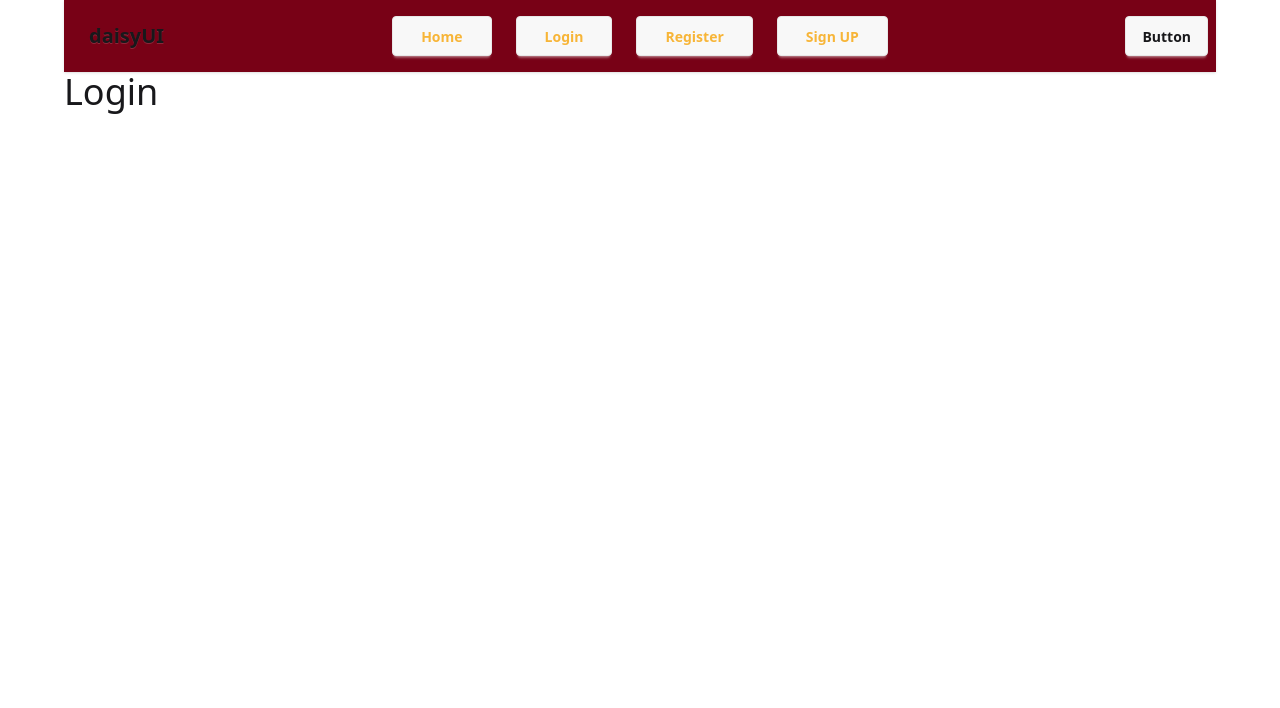
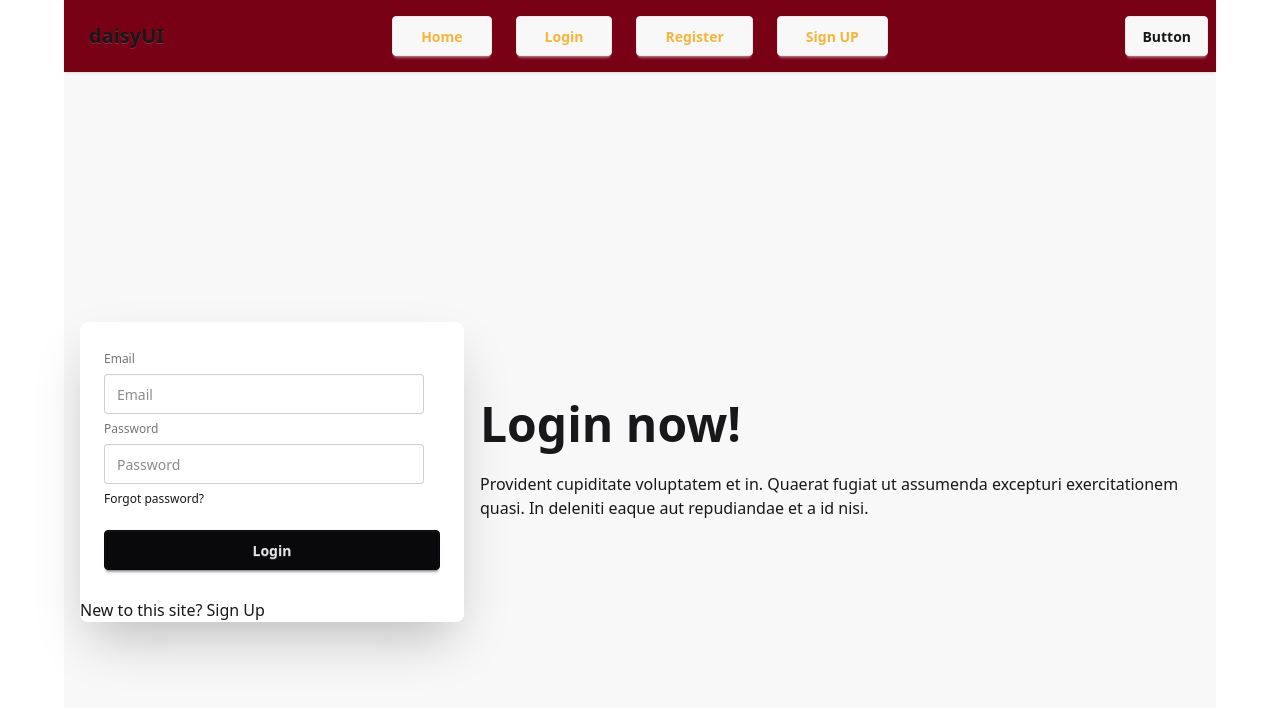
Before and after one commit to anayet71/email-password-auth, a React (Vite) app: page /login in a window 1280 px wide. Shown: the top 708 px of the page. Built offline with nearby package versions, Linux system fonts and the light colour scheme.

Commit message:
login user with email and password

```diff
--- a/src/components/Login/Login.jsx
+++ b/src/components/Login/Login.jsx
@@ -1,7 +1,70 @@
+import { signInWithEmailAndPassword } from "firebase/auth";
+import { auth } from "../../firebase-init";
+import { useState } from "react";
+import { Link } from "react-router-dom";
+
 const Login = () => {
+
+    const [success, setSuccess] = useState('')
+    const [loginError, setLoginError] = useState('')
+
+    const handleLogIn = e => {
+        e.preventDefault()
+        const email = e.target.email.value
+        const password = e.target.password.value
+        console.log(email, password);
+
+        // reset status
+        setSuccess(false)
+        setLoginError('')
+
+        // Login user
+        signInWithEmailAndPassword(auth, email, password)
+            .then((result) => {
+                console.log(result.user);
+                setSuccess(true)
+
+            })
+            .catch(error => {
+                console.log('Error', error.message);
+                setLoginError(error.message)
+            })
+
+    }
+
     return (
         <div>
-            <h2 className="text-4xl">Login</h2>
+            <div className="hero bg-base-200 min-h-screen">
+                <div className="hero-content flex-col lg:flex-row-reverse">
+                    <div className="text-center lg:text-left">
+                        <h1 className="text-5xl font-bold">Login now!</h1>
+                        <p className="py-6">
+                            Provident cupiditate voluptatem et in. Quaerat fugiat ut assumenda excepturi exercitationem
+                            quasi. In deleniti eaque aut repudiandae et a id nisi.
+                        </p>
+                    </div>
+                    <div className="card bg-base-100 w-full max-w-sm shrink-0 shadow-2xl">
+                        <form onSubmit={handleLogIn} className="card-body">
+                            <fieldset className="fieldset">
+                                <label className="fieldset-label">Email</label>
+                                <input type="email" name="email" className="input" placeholder="Email" />
+                                <label className="fieldset-label">Password</label>
+                                <input type="password" name="password" className="input" placeholder="Password" />
+                                <div><a className="link link-hover">Forgot password?</a></div>
+                                <button className="btn btn-neutral mt-4">Login</button>
+                            </fieldset>
+                        </form>
+
+                       <p> New to this site? <Link className="link-hover" to={'/signUp'}>Sign Up</Link></p>
+                        {
+                            success && <p className="text-green-500">User login successful</p>
+                        }
+                        {
+                            loginError && <p className="text-red-600">{loginError}</p>
+                        }
+                    </div>
+                </div>
+            </div>
         </div>
     );
 };
--- a/src/components/SignUP/SingUp.jsx
+++ b/src/components/SignUP/SingUp.jsx
@@ -2,6 +2,7 @@
 import { auth } from "../../firebase-init";
 import { useState } from "react";
 import { FaEye, FaEyeSlash } from "react-icons/fa";
+import { Link } from "react-router-dom";
 
 
 const SingUp = () => {
@@ -96,6 +97,7 @@
                     {
                         errorMessage && <p className="text-red-500  font-semibold py-5 text-center">{errorMessage}</p>
                     }
+                    <p className="opacity-70 hover:opacity-100">Already have an account? Please <Link className="link-hover" to={'/login'}>Log in</Link></p>
                     </div>
                 </form>
 
--- a/src/main.jsx
+++ b/src/main.jsx
@@ -32,6 +32,7 @@
       {
         path: 'signUp',
         element: <SingUp></SingUp>
+
       }
 
     ]
```
